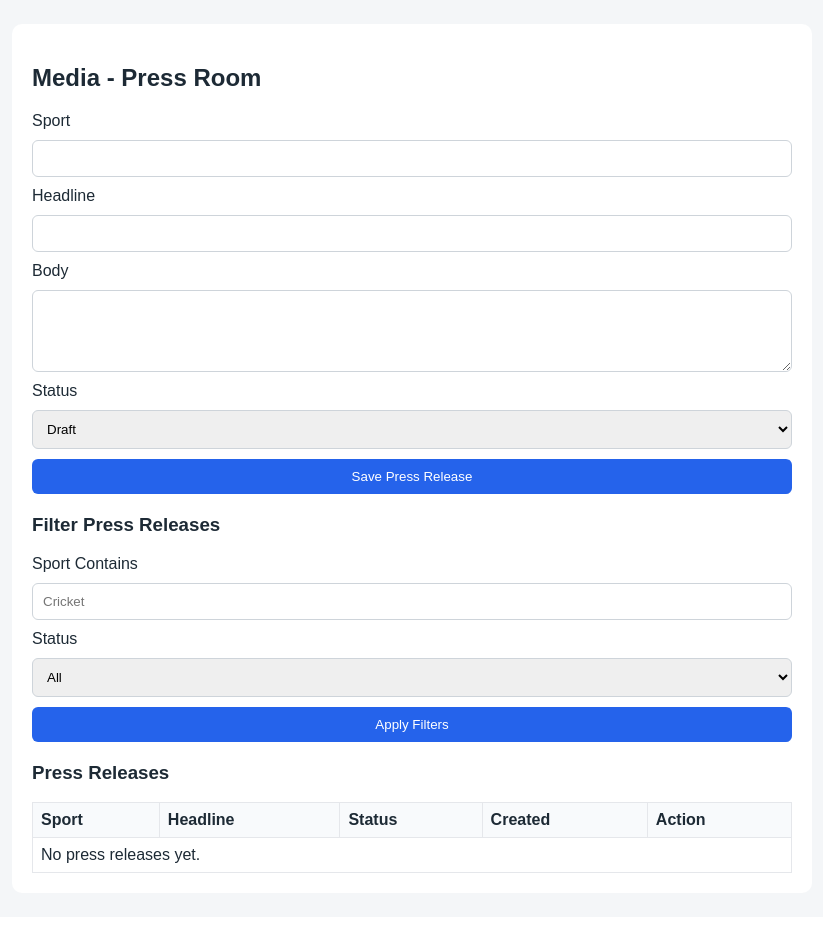
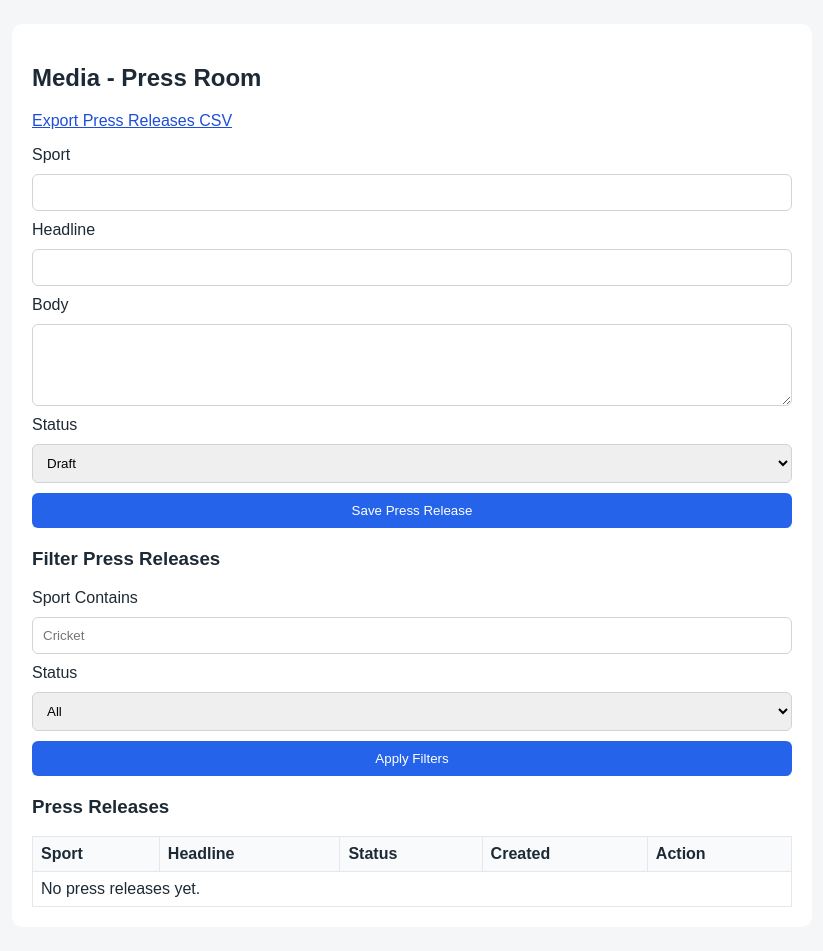
Before and after one commit to Frenil-0393/python-pro, a Django app: template django_project/templates/media/press.html in a window 1280 px wide. Shown: the part 42-993 px from the top of the page, without its empty margins (228-1051 px from the left). Before the commit the page ends 915 px from the top, so only its background shows below. Run offline with Django 5.2, Linux system fonts and the light colour scheme; the template is opened without the code that fills it, so the values that code supplies are empty.

Commit message:
Update press.html
 added a link in templates/media/press.html that points to the new media:export_press URL

```diff
--- a/django_project/templates/media/press.html
+++ b/django_project/templates/media/press.html
@@ -1,6 +1,7 @@
 {% extends 'shared/base.html' %}
 {% block content %}
 <h2>Media - Press Room</h2>
+<p><a href="{% url 'media:export_press' %}">Export Press Releases CSV</a></p>
 <form method="post" class="card">
     {% csrf_token %}
     <label>Sport</label>
```
